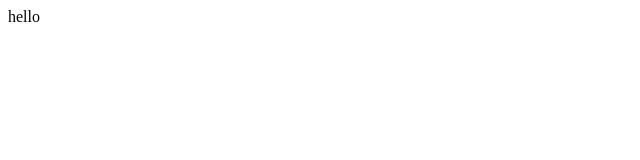
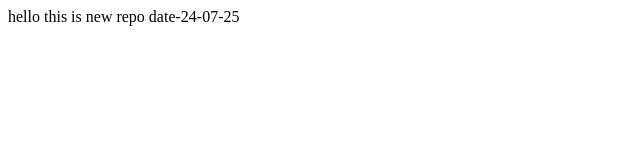
Before and after one commit to shlokabendke17/LocalRepo, a plain HTML site: page index.html in a window 1280 px wide. Shown: the whole page, without its empty margins (0-640 px from the left). Drawn offline with Linux system fonts and the light colour scheme.

Commit message:
updated file on feature

```diff
--- a/index.html
+++ b/index.html
@@ -1,5 +1,7 @@
 <head>
     <body>
         hello
+        this is new repo
+        date-24-07-25
     </body>
 </head>
```
